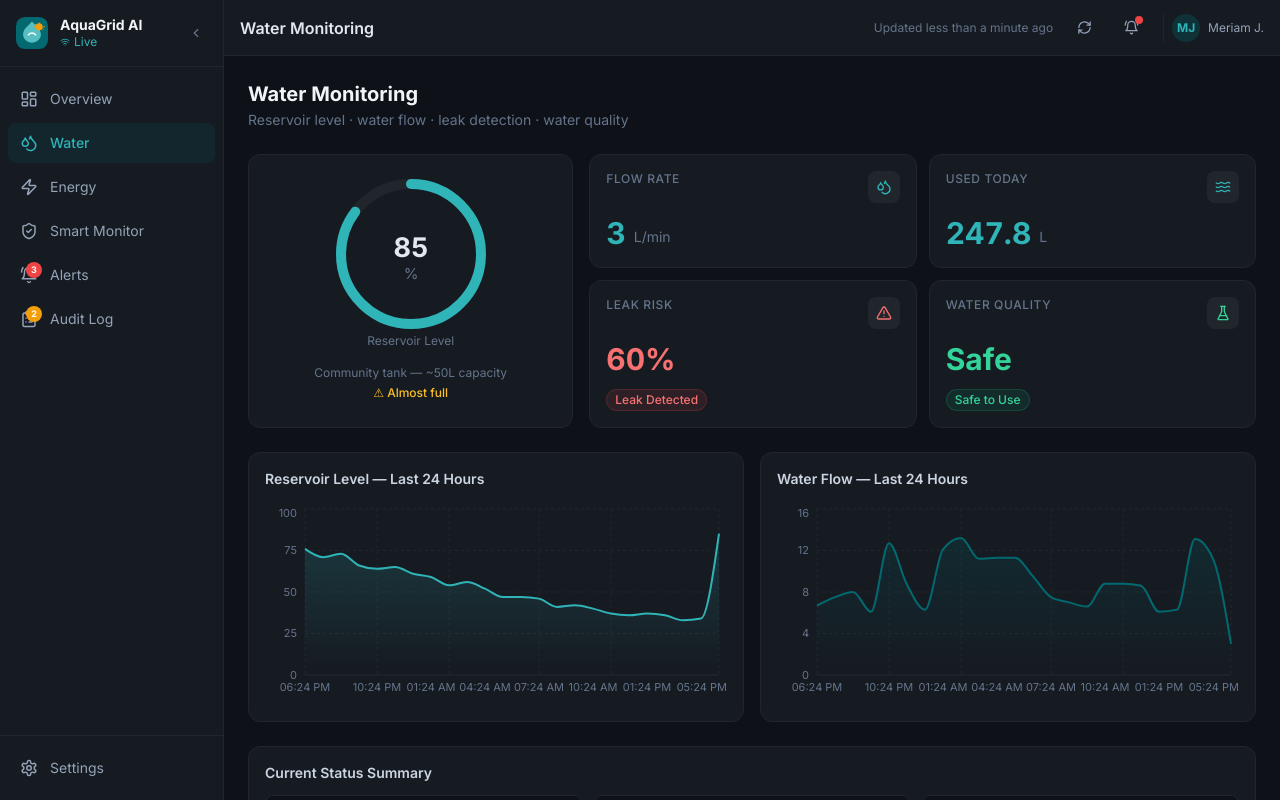
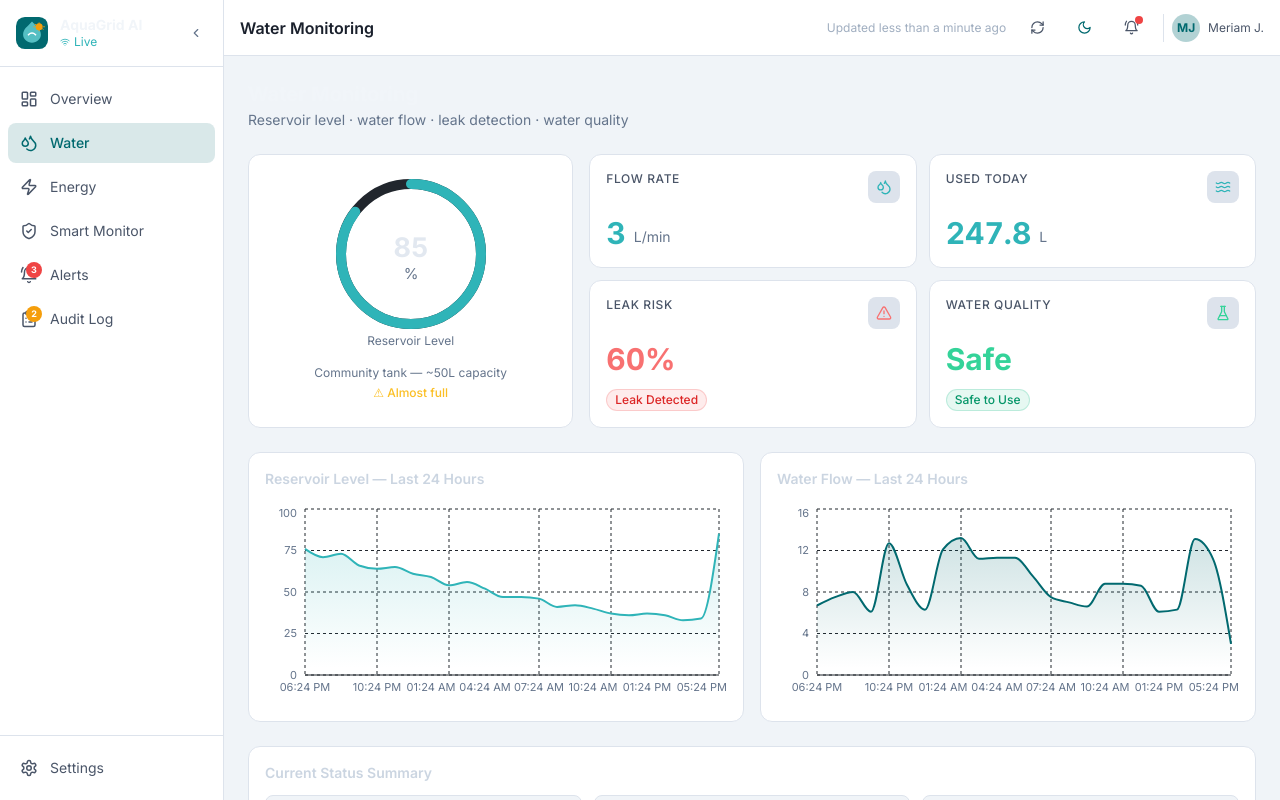
Before and after one commit to meriamjadoui/AquaGrid-AI, a React (Vite) app in the folder dashboard/: page /water in a window 1280 px wide. Built offline with nearby package versions, Linux system fonts and the light colour scheme.

Commit message:
feat: light / dark mode toggle — CSS variables, theme store, TopBar toggle

```diff
--- a/dashboard/src/components/Layout/TopBar.jsx
+++ b/dashboard/src/components/Layout/TopBar.jsx
@@ -1,6 +1,6 @@
 import React, { useEffect } from 'react'
 import { useLocation } from 'react-router-dom'
-import { RefreshCw, BellRing } from 'lucide-react'
+import { RefreshCw, BellRing, Sun, Moon } from 'lucide-react'
 import useStore from '../../store/useStore'
 import { formatDistanceToNow } from 'date-fns'
 
@@ -8,32 +8,42 @@ const PAGE_TITLES = {
   '/overview': 'Overview',
   '/water':    'Water Monitoring',
   '/energy':   'Energy Management',
-  '/ai':       'AI Engine',
+  '/ai':       'Smart Monitor',
   '/alerts':   'Alerts',
+  '/audit':    'Audit Log',
   '/settings': 'Settings',
 }
 
 export default function TopBar() {
   const { pathname } = useLocation()
-  const { lastUpdated, refreshSensors, alerts } = useStore()
+  const { lastUpdated, refreshSensors, alerts, theme, toggleTheme } = useStore()
   const unread = alerts.filter(a => !a.read).length
 
-  // Auto-refresh every 10s
+  // Auto-refresh every 10 s
   useEffect(() => {
     const t = setInterval(refreshSensors, 10_000)
     return () => clearInterval(t)
   }, [])
 
+  const isDark = theme === 'dark'
+
   return (
-    <header className="h-14 shrink-0 border-b border-surface-border bg-surface-card flex items-center px-4 gap-4">
-      <h1 className="text-base font-semibold text-slate-200 flex-1">
+    <header
+      className="h-14 shrink-0 border-b flex items-center px-4 gap-4 transition-colors duration-300"
+      style={{
+        borderColor:     'var(--color-surface-border)',
+        backgroundColor: 'var(--color-surface-card)',
+      }}
+    >
+      <h1 className="text-base font-semibold flex-1" style={{ color: 'var(--color-text)' }}>
         {PAGE_TITLES[pathname] ?? 'AquaGrid AI'}
       </h1>
 
-      <span className="text-xs text-slate-500 hidden sm:block">
+      <span className="text-xs hidden sm:block" style={{ color: 'var(--color-text-faint)' }}>
         Updated {formatDistanceToNow(lastUpdated, { addSuffix: true })}
       </span>
 
+      {/* Refresh */}
       <button
         onClick={refreshSensors}
         className="btn-ghost p-2"
@@ -42,6 +52,20 @@ export default function TopBar() {
         <RefreshCw size={15} />
       </button>
 
+      {/* Theme toggle */}
+      <button
+        onClick={toggleTheme}
+        className="btn-ghost p-2"
+        aria-label={isDark ? 'Switch to light mode' : 'Switch to dark mode'}
+        title={isDark ? 'Light mode' : 'Dark mode'}
+      >
+        {isDark
+          ? <Sun  size={15} className="text-amber-400" />
+          : <Moon size={15} className="text-primary-500" />
+        }
+      </button>
+
+      {/* Notifications */}
       <button className="relative btn-ghost p-2" aria-label="Notifications">
         <BellRing size={15} />
         {unread > 0 && (
@@ -49,11 +73,12 @@ export default function TopBar() {
         )}
       </button>
 
-      <div className="flex items-center gap-2 pl-2 border-l border-surface-border">
-        <div className="w-7 h-7 rounded-full bg-primary-500/30 flex items-center justify-center text-primary-400 text-xs font-bold">
+      {/* Avatar */}
+      <div className="flex items-center gap-2 pl-2 border-l" style={{ borderColor: 'var(--color-surface-border)' }}>
+        <div className="w-7 h-7 rounded-full bg-primary-500/30 flex items-center justify-center text-primary-500 text-xs font-bold">
           MJ
         </div>
-        <span className="text-xs text-slate-400 hidden md:block">Meriam J.</span>
+        <span className="text-xs hidden md:block" style={{ color: 'var(--color-text-muted)' }}>Meriam J.</span>
       </div>
     </header>
   )
--- a/dashboard/src/index.css
+++ b/dashboard/src/index.css
@@ -2,6 +2,40 @@
 @tailwind components;
 @tailwind utilities;
 
+/* ── Dark theme (default) ──────────────────────────────────────────────── */
+:root,
+[data-theme="dark"] {
+  --color-surface-bg:     #0e1117;
+  --color-surface-card:   #161b22;
+  --color-surface-border: #21262d;
+  --color-surface-hover:  #1c2128;
+  --color-surface-offset: #1e2430;
+
+  --color-text:           #e2e8f0;   /* slate-200  */
+  --color-text-muted:     #94a3b8;   /* slate-400  */
+  --color-text-faint:     #475569;   /* slate-600  */
+  --color-text-inverse:   #0e1117;
+
+  color-scheme: dark;
+}
+
+/* ── Light theme ───────────────────────────────────────────────────────── */
+[data-theme="light"] {
+  --color-surface-bg:     #f0f4f8;
+  --color-surface-card:   #ffffff;
+  --color-surface-border: #dde3ec;
+  --color-surface-hover:  #e8edf5;
+  --color-surface-offset: #edf1f7;
+
+  --color-text:           #1a202c;   /* slate-900  */
+  --color-text-muted:     #4a5568;   /* slate-700  */
+  --color-text-faint:     #a0aec0;   /* slate-400  */
+  --color-text-inverse:   #ffffff;
+
+  color-scheme: light;
+}
+
+/* ── Base ──────────────────────────────────────────────────────────────── */
 @layer base {
   * { box-sizing: border-box; }
 
@@ -12,97 +46,116 @@
   }
 
   body {
-    @apply bg-surface-bg text-slate-200 font-sans;
+    background-color: var(--color-surface-bg);
+    color: var(--color-text);
     min-height: 100dvh;
+    @apply font-sans transition-colors duration-300;
   }
 
-  /* Tabular numbers for all data values */
   .data-value {
     font-variant-numeric: tabular-nums lining-nums;
     font-feature-settings: 'tnum' 1;
   }
 }
 
+/* ── Components ────────────────────────────────────────────────────────── */
 @layer components {
+  /* Cards */
   .card {
-    @apply bg-surface-card border border-surface-border rounded-xl p-4;
+    background-color: var(--color-surface-card);
+    border: 1px solid var(--color-surface-border);
+    @apply rounded-xl p-4;
   }
 
   .card-hover {
-    @apply card transition-all duration-200 hover:border-primary-500/40 hover:bg-surface-hover;
+    @apply card transition-all duration-200;
+  }
+  .card-hover:hover {
+    border-color: rgba(1,105,111,.4);
+    background-color: var(--color-surface-hover);
   }
 
-  .badge {
-    @apply inline-flex items-center gap-1 px-2 py-0.5 rounded-full text-xs font-medium;
+  /* Badges */
+  .badge      { @apply inline-flex items-center gap-1 px-2 py-0.5 rounded-full text-xs font-medium; }
+  .badge-ok   { @apply badge bg-emerald-500/10 text-emerald-600 border border-emerald-500/20; }
+  .badge-warn { @apply badge bg-amber-500/10   text-amber-600   border border-amber-500/20; }
+  .badge-alert{ @apply badge bg-red-500/10     text-red-600     border border-red-500/20; }
+  .badge-info { @apply badge bg-blue-500/10    text-blue-600    border border-blue-500/20; }
+
+  /* In dark mode keep badge text lighter */
+  [data-theme="dark"] .badge-ok    { @apply text-emerald-400; }
+  [data-theme="dark"] .badge-warn  { @apply text-amber-400; }
+  [data-theme="dark"] .badge-alert { @apply text-red-400; }
+  [data-theme="dark"] .badge-info  { @apply text-blue-400; }
+
+  /* KPI */
+  .kpi-card  { @apply card flex flex-col gap-3; }
+  .kpi-value { @apply text-3xl font-bold data-value; }
+  .kpi-label { @apply text-xs uppercase tracking-wider font-medium; color: var(--color-text-muted); }
+  .kpi-delta-up   { @apply text-xs text-emerald-500 flex items-center gap-1; }
+  .kpi-delta-down { @apply text-xs text-red-500     flex items-center gap-1; }
+
+  /* Sidebar items */
+  .sidebar-item {
+    @apply flex items-center gap-3 px-3 py-2.5 rounded-lg text-sm
+           transition-all duration-150 cursor-pointer select-none;
+    color: var(--color-text-muted);
+  }
+  .sidebar-item:hover {
+    background-color: var(--color-surface-hover);
+    color: var(--color-text);
+  }
+  .sidebar-item.active {
+    @apply bg-primary-500/15 text-primary-500 font-medium;
+  }
+  [data-theme="dark"] .sidebar-item.active {
+    @apply text-primary-400;
   }
 
-  .badge-ok    { @apply badge bg-emerald-500/10 text-emerald-400 border border-emerald-500/20; }
-  .badge-warn  { @apply badge bg-amber-500/10  text-amber-400  border border-amber-500/20; }
-  .badge-alert { @apply badge bg-red-500/10    text-red-400    border border-red-500/20; }
-  .badge-info  { @apply badge bg-blue-500/10   text-blue-400   border border-blue-500/20; }
-
-  .kpi-card {
-    @apply card flex flex-col gap-3;
+  /* Buttons */
+  .btn-primary {
+    @apply inline-flex items-center gap-2 px-4 py-2 rounded-lg bg-primary-500
+           hover:bg-primary-600 text-white text-sm font-medium transition-colors duration-150;
+  }
+  .btn-ghost {
+    @apply inline-flex items-center gap-2 px-3 py-2 rounded-lg
+           text-sm transition-colors duration-150;
+    color: var(--color-text-muted);
+  }
+  .btn-ghost:hover {
+    background-color: var(--color-surface-hover);
+    color: var(--color-text);
   }
 
-  .kpi-value {
-    @apply text-3xl font-bold data-value;
+  /* Skeleton */
+  .skeleton {
+    background-color: var(--color-surface-border);
+    @apply rounded animate-pulse;
   }
 
-  .kpi-label {
-    @apply text-xs text-slate-500 uppercase tracking-wider font-medium;
-  }
-
-  .kpi-delta-up   { @apply text-xs text-emerald-400 flex items-center gap-1; }
-  .kpi-delta-down { @apply text-xs text-red-400 flex items-center gap-1; }
-
-  .sidebar-item {
-    @apply flex items-center gap-3 px-3 py-2.5 rounded-lg text-sm text-slate-400
-           transition-all duration-150 cursor-pointer select-none;
-  }
-
-  .sidebar-item:hover {
-    @apply bg-surface-hover text-slate-200;
-  }
-
-  .sidebar-item.active {
-    @apply bg-primary-500/15 text-primary-400 font-medium;
-  }
-
-  .btn-primary {
-    @apply inline-flex items-center gap-2 px-4 py-2 rounded-lg bg-primary-500 hover:bg-primary-600
-           text-white text-sm font-medium transition-colors duration-150;
-  }
-
-  .btn-ghost {
-    @apply inline-flex items-center gap-2 px-3 py-2 rounded-lg hover:bg-surface-hover
-           text-slate-400 hover:text-slate-200 text-sm transition-colors duration-150;
-  }
-
-  /* Animated shimmer skeleton */
-  .skeleton {
-    @apply rounded bg-surface-border animate-pulse;
-  }
-
-  /* Custom scrollbar */
-  .custom-scroll::-webkit-scrollbar        { width: 4px; }
-  .custom-scroll::-webkit-scrollbar-track  { @apply bg-surface-bg; }
-  .custom-scroll::-webkit-scrollbar-thumb  { @apply bg-surface-border rounded-full; }
+  /* Scrollbar */
+  .custom-scroll::-webkit-scrollbar       { width: 4px; }
+  .custom-scroll::-webkit-scrollbar-track { background: var(--color-surface-bg); }
+  .custom-scroll::-webkit-scrollbar-thumb { background: var(--color-surface-border); border-radius: 9999px; }
 }
 
+/* ── Utilities ─────────────────────────────────────────────────────────── */
 @layer utilities {
   .text-gradient {
     @apply bg-gradient-to-r from-primary-400 to-water bg-clip-text text-transparent;
   }
-
   .glow-primary {
-    box-shadow: 0 0 20px theme('colors.primary.500' / 30%);
+    box-shadow: 0 0 20px rgba(1,105,111,.30);
   }
-
-  /* Gauge arc helper */
   .gauge-ring {
     transform-origin: center;
     transform: rotate(-90deg);
     transition: stroke-dashoffset 1s cubic-bezier(0.16,1,0.3,1);
   }
+  /* text-muted helper that respects theme */
+  .text-theme-muted  { color: var(--color-text-muted); }
+  .text-theme-faint  { color: var(--color-text-faint); }
+  .bg-theme-card     { background-color: var(--color-surface-card); }
+  .bg-theme-hover    { background-color: var(--color-surface-hover); }
+  .border-theme      { border-color: var(--color-surface-border); }
 }
--- a/dashboard/src/store/useStore.js
+++ b/dashboard/src/store/useStore.js
@@ -2,10 +2,10 @@ import { create } from 'zustand'
 import { generateSensorData, generateHistoryData, tickSensors, appendHistory } from '../utils/mockData'
 import useAuditLog from './useAuditLog'
 
-const TICK_MS   = 3000
+const TICK_MS    = 3000
 const MAX_ALERTS = 20
 
-// ─── Alert rules (same as before) ────────────────────────────────────────────────────
+// ── Alert rules ──────────────────────────────────────────────────────────────
 const ALERT_RULES = [
   {
     key: 'leak_detected',
@@ -143,8 +143,8 @@ const ALERT_RULES = [
 ]
 
 function generateAlerts(sensors, aiResults, existingAlerts) {
-  const now = new Date()
-  const nowMs = now.getTime()
+  const now    = new Date()
+  const nowMs  = now.getTime()
   const timeStr = now.toLocaleTimeString('en', { hour: '2-digit', minute: '2-digit' })
   const newAlerts = []
   const newAuditEvents = []
@@ -153,7 +153,6 @@ function generateAlerts(sensors, aiResults, existingAlerts) {
     if (!rule.check(sensors, aiResults)) continue
     const recent = existingAlerts.find(a => a.key === rule.key)
     if (recent && nowMs - recent.timestamp < 60_000) continue
-
     newAlerts.push({
       id: nowMs + Math.random(),
       key: rule.key,
@@ -163,34 +162,36 @@ function generateAlerts(sensors, aiResults, existingAlerts) {
       message: rule.message(sensors, aiResults),
       read: false,
     })
-
-    if (rule.audit) {
-      newAuditEvents.push(rule.audit(sensors, aiResults))
-    }
+    if (rule.audit) newAuditEvents.push(rule.audit(sensors, aiResults))
   }
 
   return { newAlerts, newAuditEvents }
 }
 
+// ── Apply / persist theme on <html> ─────────────────────────────────────────
+function applyTheme(theme) {
+  document.documentElement.setAttribute('data-theme', theme)
+}
+
+const savedTheme = (() => {
+  try { return localStorage.getItem('aquagrid-theme') } catch { return null }
+})()
+const systemDark = window.matchMedia('(prefers-color-scheme: dark)').matches
+const initialTheme = savedTheme ?? (systemDark ? 'dark' : 'light')
+applyTheme(initialTheme)
+
 const useStore = create((set, get) => {
+  // Live sensor tick
   setInterval(() => {
     const { sensors, history, pumpOn, aiResults, alerts } = get()
     const next = tickSensors(sensors, pumpOn)
     const { newAlerts, newAuditEvents } = generateAlerts(next, aiResults, alerts)
     const merged = [...newAlerts, ...alerts].slice(0, MAX_ALERTS)
-
-    // Write audit events to the audit log store
     if (newAuditEvents.length > 0) {
       const record = useAuditLog.getState().record
       newAuditEvents.forEach(ev => record(ev))
     }
-
-    set({
-      sensors:     next,
-      history:     appendHistory(history, next),
-      alerts:      merged,
-      lastUpdated: new Date(),
-    })
+    set({ sensors: next, history: appendHistory(history, next), alerts: merged, lastUpdated: new Date() })
   }, TICK_MS)
 
   return {
@@ -199,6 +200,21 @@ const useStore = create((set, get) => {
     alerts:      [],
     sidebarOpen: true,
     lastUpdated: new Date(),
+
+    // ── Theme ──
+    theme: initialTheme,
+    toggleTheme: () => {
+      const next = get().theme === 'dark' ? 'light' : 'dark'
+      applyTheme(next)
+      try { localStorage.setItem('aquagrid-theme', next) } catch {}
+      useAuditLog.getState().record({
+        category: 'System',
+        severity: 'action',
+        title:    `Theme switched to ${next} mode`,
+        detail:   `User changed UI theme to ${next} mode.`,
+      })
+      set({ theme: next })
+    },
 
     aiResults: {
       leak:          { isLeak: false, rollingMean: 0, consecutiveHigh: 0 },
@@ -214,6 +230,7 @@ const useStore = create((set, get) => {
     markAlertRead:  (id) => set(s => ({ alerts: s.alerts.map(a => a.id === id ? { ...a, read: true } : a) })),
     clearAlerts:    () => set({ alerts: [] }),
     refreshSensors: () => set({ sensors: tickSensors(get().sensors, get().pumpOn), lastUpdated: new Date() }),
+
     pumpOn: false,
     togglePump: () => {
       const next = !get().pumpOn
--- a/dashboard/tailwind.config.js
+++ b/dashboard/tailwind.config.js
@@ -12,33 +12,42 @@ export default {
           200: '#a0e0e2',
           300: '#5ec9cc',
           400: '#2fb4b8',
-          500: '#01696f',  // main teal
+          500: '#01696f',
           600: '#0c4e54',
           700: '#0f3638',
           800: '#0a2628',
           900: '#061618',
         },
+        // Semantic surface tokens — driven by CSS variables so they flip with theme
         surface: {
-          bg:      '#0e1117',
-          card:    '#161b22',
-          border:  '#21262d',
-          hover:   '#1c2128',
+          bg:      'var(--color-surface-bg)',
+          card:    'var(--color-surface-card)',
+          border:  'var(--color-surface-border)',
+          hover:   'var(--color-surface-hover)',
+          offset:  'var(--color-surface-offset)',
         },
-        water: '#2fb4b8',
-        solar: '#f59e0b',
+        water:   '#2fb4b8',
+        solar:   '#f59e0b',
         battery: '#10b981',
-        pump:   '#8b5cf6',
-        danger: '#ef4444',
-        warn:   '#f97316',
+        pump:    '#8b5cf6',
+        danger:  '#ef4444',
+        warn:    '#f97316',
       },
       fontFamily: {
-        sans:  ['Inter', 'system-ui', 'sans-serif'],
-        mono:  ['JetBrains Mono', 'monospace'],
+        sans: ['Inter', 'system-ui', 'sans-serif'],
+        mono: ['JetBrains Mono', 'monospace'],
+      },
+      textColor: {
+        // Semantic text tokens
+        DEFAULT:  'var(--color-text)',
+        muted:    'var(--color-text-muted)',
+        faint:    'var(--color-text-faint)',
+        inverse:  'var(--color-text-inverse)',
       },
       animation: {
         'pulse-slow': 'pulse 3s cubic-bezier(0.4,0,0.6,1) infinite',
-        'spin-slow': 'spin 8s linear infinite',
-        'count-up': 'countup 1s ease-out forwards',
+        'spin-slow':  'spin 8s linear infinite',
+        'count-up':   'countup 1s ease-out forwards',
       },
     },
   },
```
